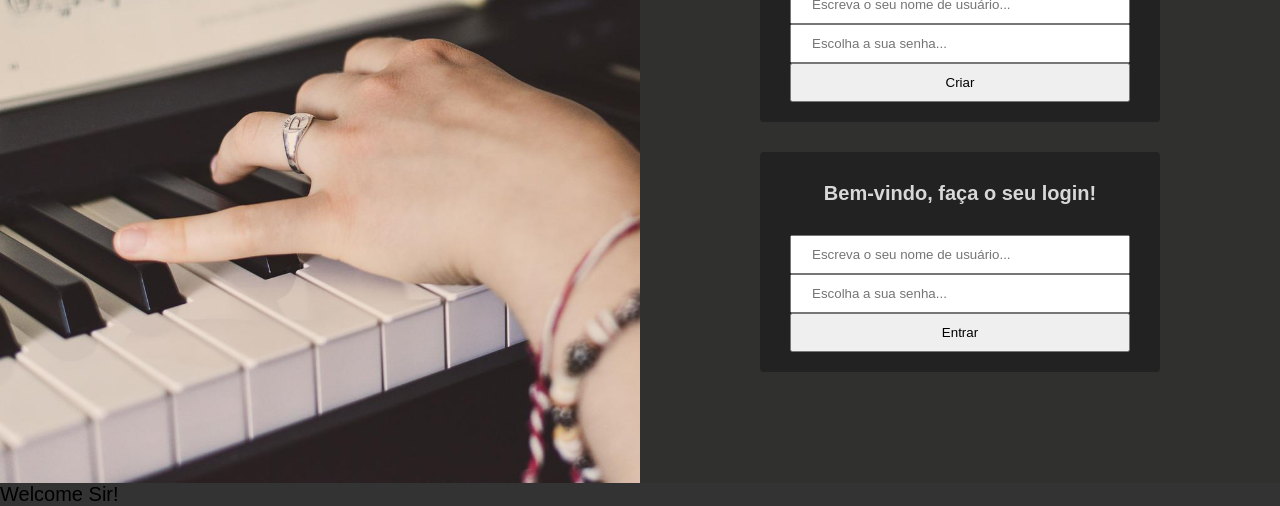
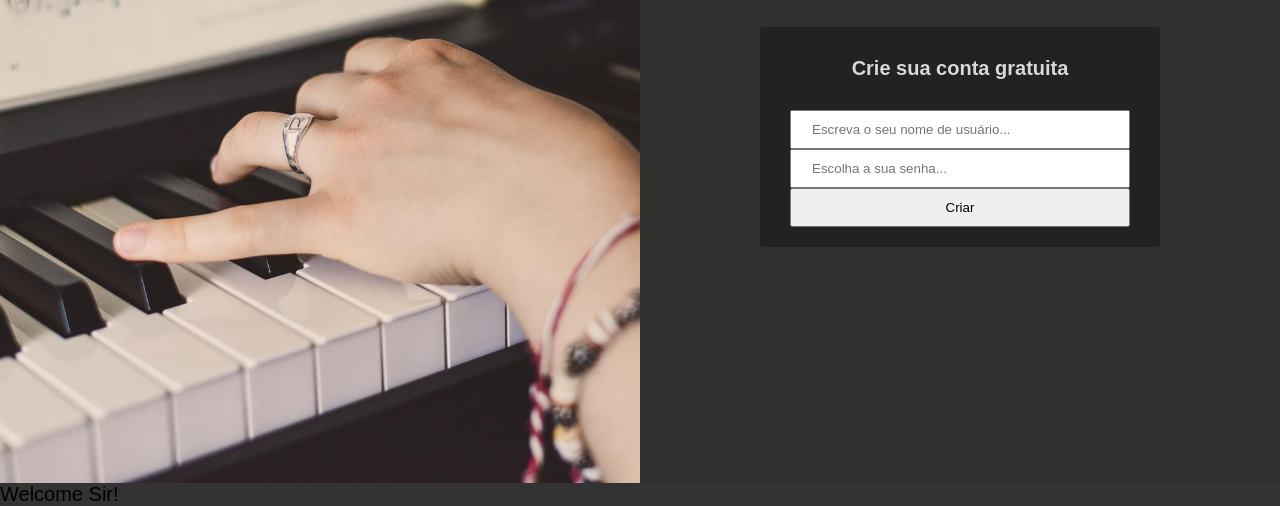
Before and after one commit to josuezolakiomd/signUp_signIn_js, a plain HTML site: page index.html in a window 1280 px wide. Shown: the part 317-823 px from the top of the page. Drawn offline with Linux system fonts and the light colour scheme.

Commit message:
Showing two Form. Error fixed

```diff
--- a/index.html
+++ b/index.html
@@ -24,7 +24,7 @@
           <button id="createBtn"> Criar </button>
         </div>
 
-        <div class="flex flex-d-c flex-ai-c" id="SignInForm">
+        <div class="SignInForm flex flex-d-c flex-ai-c" id="SignInForm">
           <h4>Bem-vindo, faça o seu login!</h4>
 
           <input type="text" name="" id="signinInputText" placeholder="Escreva o seu nome de usuário...">
```
